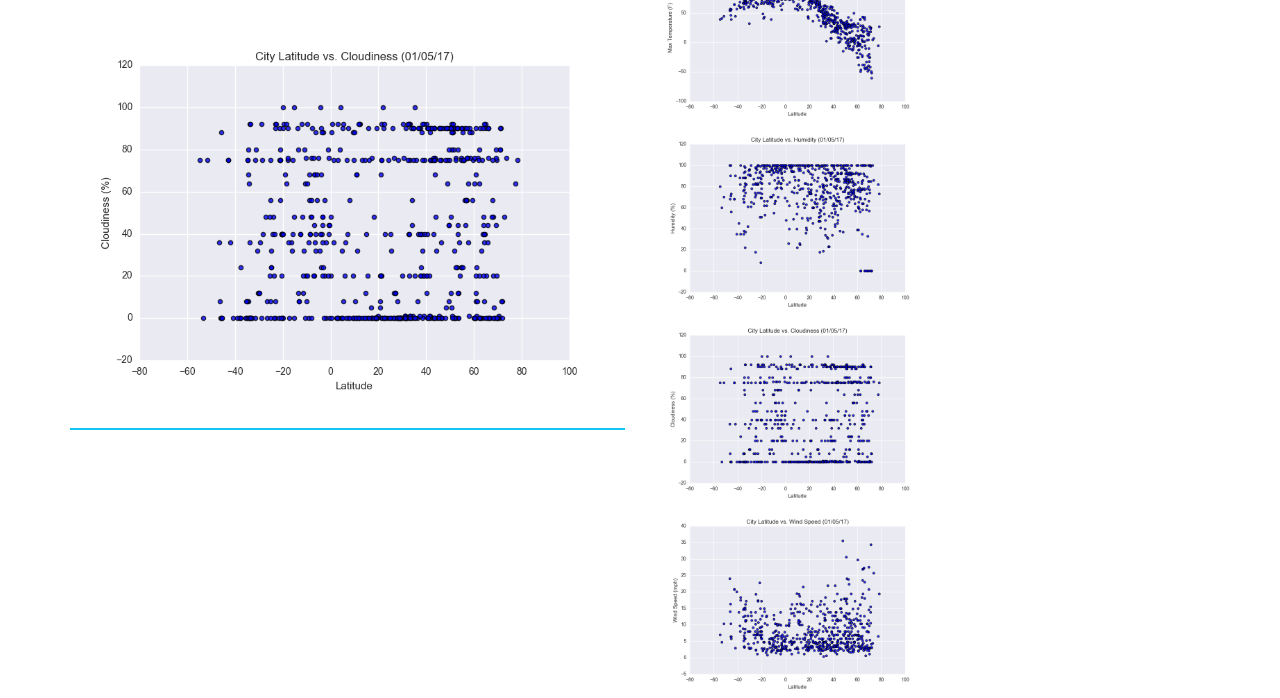
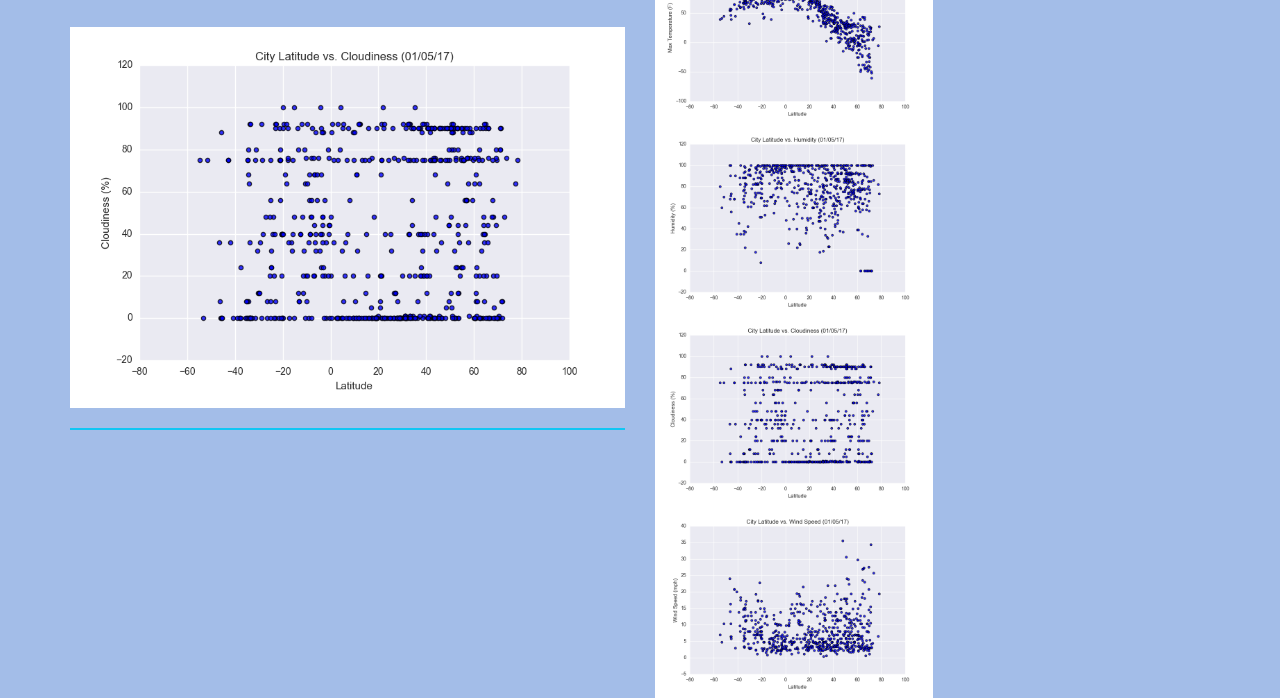
Before and after one commit to jbotardo/Web-Visual-Dashboard, a plain HTML site: page cloudiness.html in a window 1280 px wide. Shown: the part 207-905 px from the top of the page. Drawn offline with nearby package versions, Linux system fonts and the light colour scheme.

Commit message:
updated bg

```diff
--- a/cloudiness.html
+++ b/cloudiness.html
@@ -5,7 +5,7 @@
     <title>Cloudiness</title>
     <link rel="stylesheet" href="https://maxcdn.bootstrapcdn.com/bootstrap/3.3.7/css/bootstrap.min.css" integrity="sha384-BVYiiSIFeK1dGmJRAkycuHAHRg32OmUcww7on3RYdg4Va+PmSTsz/K68vbdEjh4u" crossorigin="anonymous">
   </head>
-  <body>
+  <body style="background-color:#A3BDE8">
         <nav class="navbar navbar-default">
                 <div class="container-fluid">
                   <div class="navbar-header">
```
Also changed, not shown: comparison.html (+1 -1 lines), humidity.html (+1 -1 lines), index.html (+1 -1 lines), temp.html (+1 -1 lines), windspeed.html (+1 -1 lines).
